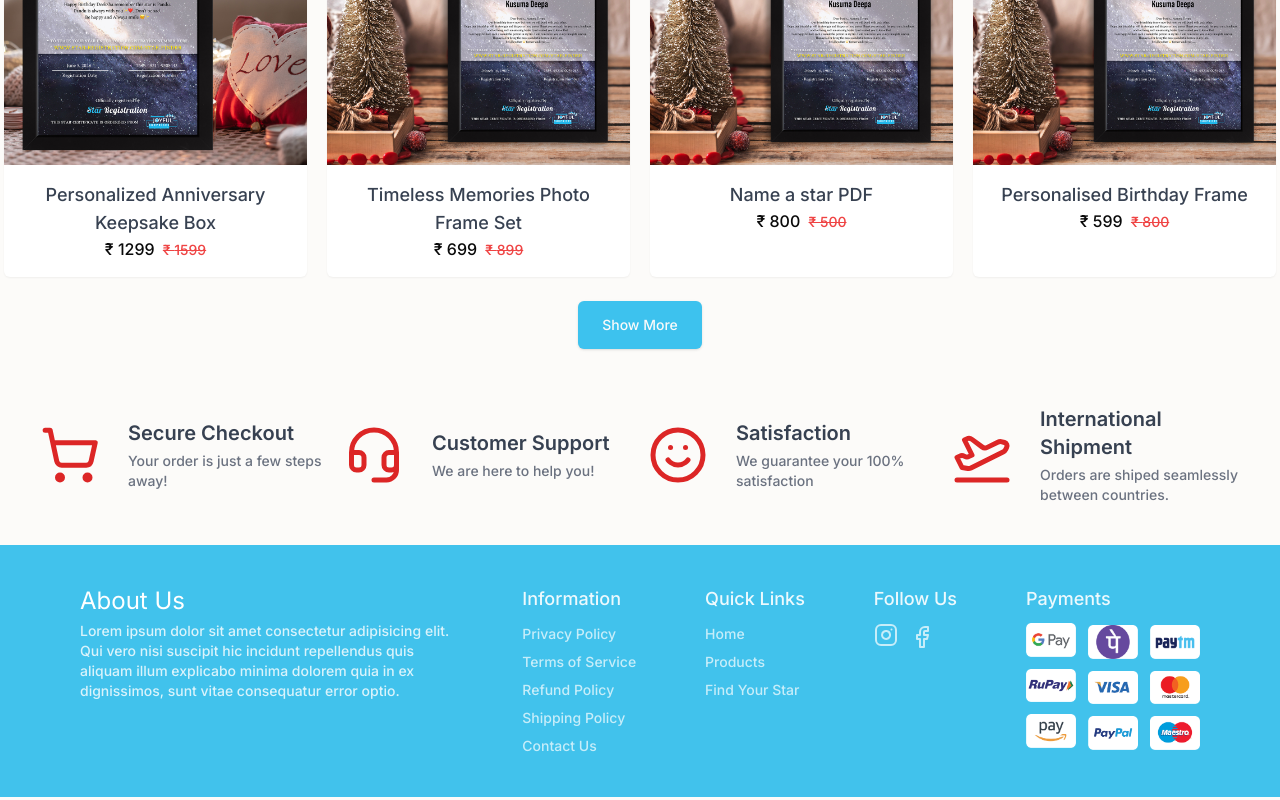
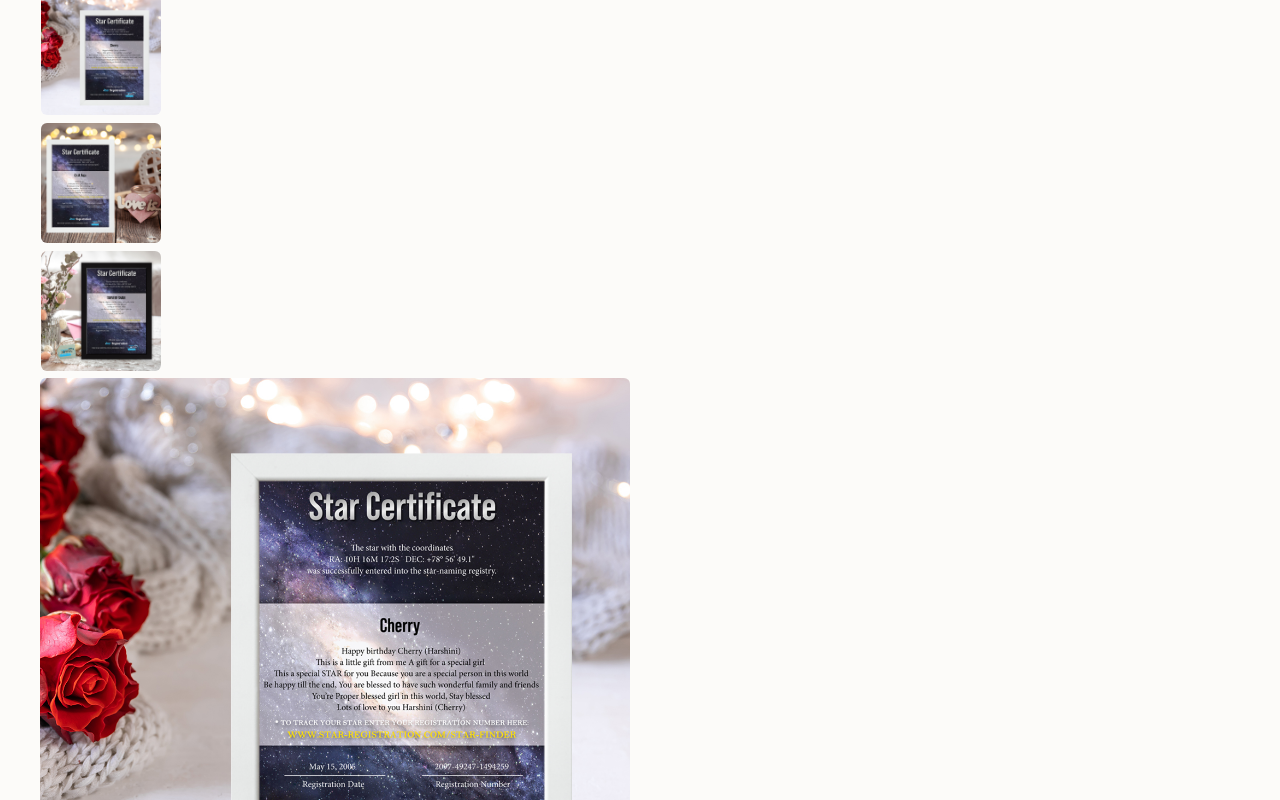
Before and after one commit to ganeshpawar95/joyful_website, a Next.js app: page /products/details in a window 1280 px wide. Shown: the part 380-1180 px from the top of the page. Built offline with nearby package versions, Linux system fonts and the light colour scheme.

Commit message:
Working on details slider

```diff
--- a/package.json
+++ b/package.json
@@ -19,6 +19,7 @@
     "next": "15.1.4",
     "react": "^19.0.0",
     "react-dom": "^19.0.0",
+    "react-slick": "^0.30.3",
     "tailwind-merge": "^2.6.0",
     "tailwindcss-animate": "^1.0.7"
   },
@@ -27,6 +28,7 @@
     "@types/node": "^20",
     "@types/react": "^19",
     "@types/react-dom": "^19",
+    "@types/react-slick": "^0.23.13",
     "eslint": "^9",
     "eslint-config-next": "15.1.4",
     "postcss": "^8",
--- a/src/app/(home)/products/category/[slug]/page.tsx
+++ b/src/app/(home)/products/category/[slug]/page.tsx
@@ -10,7 +10,8 @@ function ProductCategory() {
   return (
     <>
       <Header />
-      <div className="bg-[#41C2EC] py-5">
+      <div className="py-14 bg-[url(https://plus.unsplash.com/premium_photo-1672883552384-087b8a7acdb6?q=80&w=1974&auto=format&fit=crop&ixlib=rb-4.0.3&ixid=M3wxMjA3fDB8MHxwaG90by1wYWdlfHx8fGVufDB8fHx8fA%3D%3D)] bg-cover bg-center bg-no-repeat relative z-10">
+        <div className="absolute inset-0 bg-black opacity-15 -z-10"></div>
         <div className="row">
           <div className="col-lg-12">
             <div className=" text-center">
--- a/src/app/(home)/products/details/page.tsx
+++ b/src/app/(home)/products/details/page.tsx
@@ -1,7 +1,14 @@
+import DetailsSlider from "@/components/custom/DetailsPreview/DetailsSlider";
 import Footer from "@/components/custom/Footer/Footer";
 import Header from "@/components/custom/Header/Header";
 import ProductListing from "@/components/custom/ProductListing/ProductListing";
 import WorkProcess from "@/components/custom/WorkProcess/WorkProcess";
+
+
+
+
+
+
 
 function ProductDetails() {
   return (
@@ -16,6 +23,21 @@ function ProductDetails() {
           </div>
         </div>
       </div>
+      <div className="px-4 sm:px-10 mt-10 pb-10">
+        <div className="grid grid-cols-2 gap-5">
+          <div>
+            <DetailsSlider />
+          </div>
+          <div>2</div>
+        </div>
+      </div>
+
+
+
+
+
+
+
       <div className="container mx-auto px-1">
         <div className="py-4">
           <ProductListing title="" />
--- a/src/app/globals.css
+++ b/src/app/globals.css
@@ -34,6 +34,7 @@ body {
     --chart-5: 27 87% 67%;
     --radius: 0.5rem;
   }
+
   .dark {
     --background: 0 0% 3.9%;
     --foreground: 0 0% 98%;
@@ -66,6 +67,7 @@ body {
   * {
     @apply border-border;
   }
+
   body {
     @apply bg-background text-foreground;
   }
--- /dev/null
+++ b/src/components/custom/DetailsPreview/DetailsSlider.tsx
@@ -0,0 +1,88 @@
+"use client"
+import React, { useState, useEffect, useRef } from "react";
+import Slider from "react-slick";
+
+import Product1 from '@/assets/images/products/1.jpg'
+import Product2 from '@/assets/images/products/3.jpg'
+import Product3 from '@/assets/images/products/4.jpg'
+import Product4 from '@/assets/images/products/5.jpg'
+import Image from "next/image";
+
+
+
+
+function DetailsSlider() {
+    const [nav1, setNav1] = useState(null);
+    const [nav2, setNav2] = useState(null);
+    let sliderRef1 = useRef(null);
+    let sliderRef2 = useRef(null);
+
+    useEffect(() => {
+        setNav1(sliderRef1);
+        setNav2(sliderRef2);
+    }, []);
+
+
+
+
+
+
+    return (
+        <div>
+            <link
+                rel="stylesheet"
+                type="text/css"
+                charSet="UTF-8"
+                href="https://cdnjs.cloudflare.com/ajax/libs/slick-carousel/1.8.1/slick.min.css"
+            />
+
+            <div>
+                <div className="max-w-2/6">
+                    <Slider
+                        asNavFor={nav1}
+                        ref={slider => (sliderRef2 = slider)}
+                        slidesToShow={4}
+                        swipeToSlide={true}
+                        focusOnSelect={true}
+                        vertical={true}
+                        arrows={false}
+                        centerMode={true}
+                        centerPadding={20}
+
+                    >
+                        <div>
+                            <Image className="h-[120px] w-[120px] rounded-md" src={Product1} alt="" />
+                        </div>
+                        <div>
+                            <Image className="h-[120px] w-[120px] rounded-md" src={Product2} alt="" />
+                        </div>
+                        <div>
+                            <Image className="h-[120px] w-[120px] rounded-md" src={Product3} alt="" />
+                        </div>
+                        <div>
+                            <Image className="h-[120px] w-[120px] rounded-md" src={Product4} alt="" />
+                        </div>
+                    </Slider>
+                </div>
+                <div className="col-span-1">
+                    <Slider asNavFor={nav2} ref={slider => (sliderRef1 = slider)} arrows={false}>
+                        <div>
+                            <Image className="h-full w-full rounded-md" src={Product1} alt="" />
+                        </div>
+                        <div>
+                            <Image className="h-full w-full rounded-md" src={Product2} alt="" />
+                        </div>
+                        <div>
+                            <Image className="h-full w-full rounded-md" src={Product3} alt="" />
+                        </div>
+                        <div>
+                            <Image className="h-full w-full rounded-md" src={Product4} alt="" />
+                        </div>
+                    </Slider>
+                </div>
+            </div>
+        </div>
+    )
+}
+
+export default DetailsSlider
--- a/src/components/custom/ProductGrid/ProductGrid.tsx
+++ b/src/components/custom/ProductGrid/ProductGrid.tsx
@@ -33,7 +33,7 @@ function ProductGrid() {
             </Link>
           </div>
         </div>
-        <div>
+        <div className="order-2 sm:-order-none">
           <Link href="/">
             <Image
               className="h-full rounded-md"
```
Also changed, not shown: 2 other files (tests, documents, lock files or other folders).
